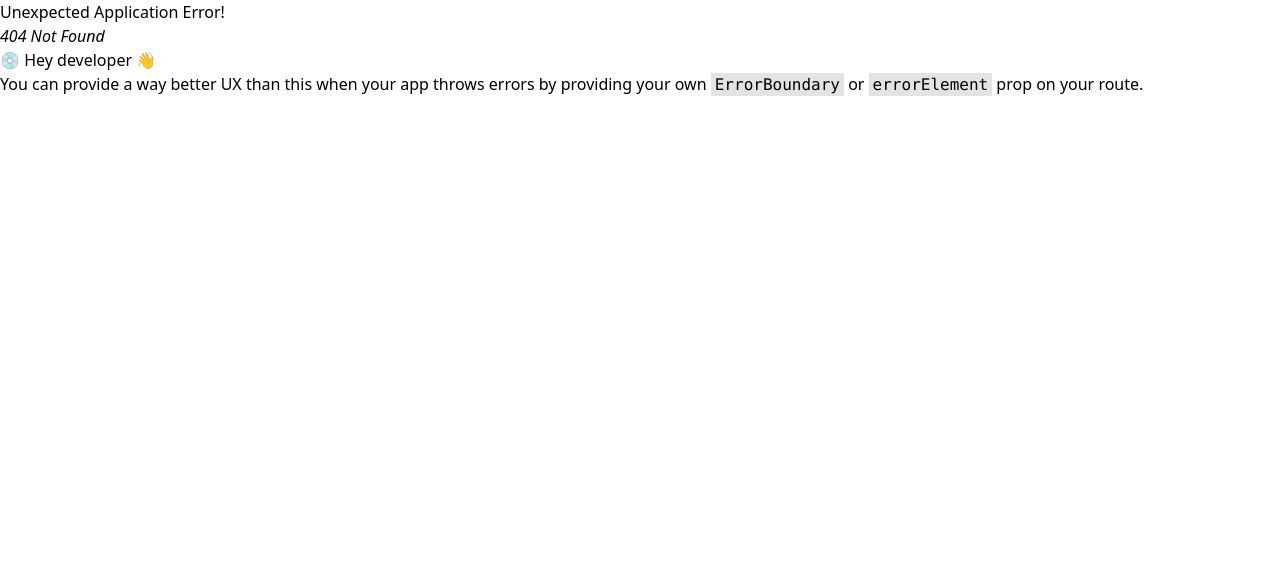
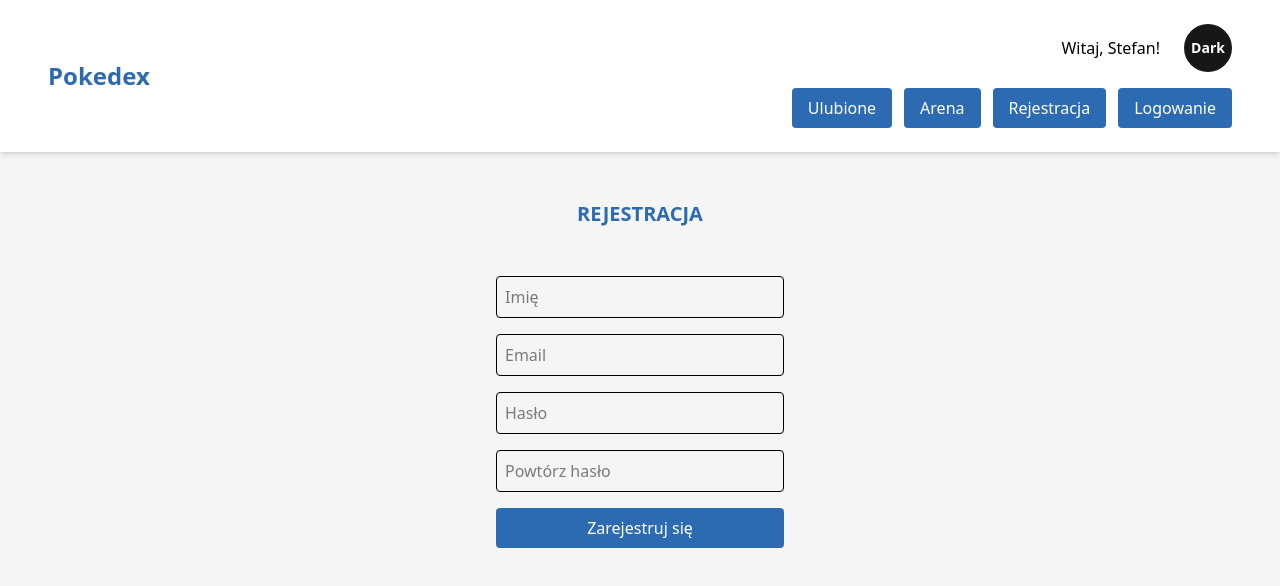
Before and after one commit to katarzynatchir/Pokedex, a React (Vite) app: page /register in a window 1280 px wide. Before the commit this address had no page. Shown: the top 586 px of the page. Built offline with nearby package versions, Linux system fonts and the light colour scheme.

Commit message:
do registration support and save to JSON server

```diff
--- /dev/null
+++ b/db.json
@@ -0,0 +1,88 @@
+{
+  "users": [
+    {
+      "id": "7c09",
+      "name": "Kasia",
+      "email": "tchir.katarzyna@gmail.com",
+      "password": "Kasia1212i#"
+    },
+    {
+      "id": "686b",
+      "name": "Ola",
+      "email": "ola@gmail.com",
+      "password": "Kasia123123i#"
+    },
+    {
+      "id": "e062",
+      "name": "fff",
+      "email": "tg@ccc.pl",
+      "password": "Kasia12i#"
+    },
+    {
+      "id": "f1d0",
+      "name": "Ola",
+      "email": "bn@po.pl",
+      "password": "Kasia123123i#"
+    },
+    {
+      "id": "735c",
+      "name": "kadia",
+      "email": "tchirarzyna@gmail.com",
+      "password": "Kasia123123i#"
+    },
+    {
+      "id": "9a69",
+      "name": "kadia",
+      "email": "123@vv.plv",
+      "password": "Kasia12i#"
+    },
+    {
+      "id": "5e7f",
+      "name": "ggg",
+      "email": "123@vv.plw",
+      "password": "Kasia12i#"
+    },
+    {
+      "id": "941e",
+      "name": "kadia",
+      "email": "ddd@po.pld",
+      "password": "Kasia12i#"
+    },
+    {
+      "id": "f3e7",
+      "name": "www",
+      "email": "ddbn@po.pl",
+      "password": "Kasia123123i#"
+    },
+    {
+      "id": "885b",
+      "name": "jjj",
+      "email": "qqqbn@po.pl",
+      "password": "Kasia123123i#"
+    },
+    {
+      "id": "6310",
+      "name": "qqq",
+      "email": "dcdd@po.pl",
+      "password": "Kasia123123i#"
+    },
+    {
+      "id": "8c02",
+      "name": "Tomasz",
+      "email": "asd@asd.pl",
+      "password": "Zxc123%a"
+    },
+    {
+      "id": "4ba6",
+      "name": "Tom",
+      "email": "tom@po.pl",
+      "password": "Tom123i#"
+    },
+    {
+      "id": "987e",
+      "name": "kadia",
+      "email": "tg@ko.pleee",
+      "password": "Qwerty1@"
+    }
+  ]
+}
--- a/package.json
+++ b/package.json
@@ -10,11 +10,15 @@
     "preview": "vite preview"
   },
   "dependencies": {
+    "@hookform/resolvers": "^5.0.1",
     "@tailwindcss/vite": "^4.1.2",
+    "notistack": "^3.0.2",
     "react": "^19.0.0",
     "react-dom": "^19.0.0",
+    "react-hook-form": "^7.55.0",
     "react-router-dom": "^7.4.1",
-    "tailwindcss": "^4.1.2"
+    "tailwindcss": "^4.1.2",
+    "zod": "^3.24.2"
   },
   "devDependencies": {
     "@eslint/js": "^9.21.0",
--- a/src/components/layout/Header.jsx
+++ b/src/components/layout/Header.jsx
@@ -17,7 +17,7 @@ const Header = () => {
         <div className="flex justify-end items-center space-x-6 mb-4">
           {/* tutaj dodać jak zrobię Logowanie: */}
           <p>Witaj, Stefan!</p>
-          {/* wynieść do nowego komponentu przełącznik toggleDarkMode i dodać ikony!! */}
+          {/* TODO wynieść do nowego komponentu przełącznik toggleDarkMode i dodać ikony!! */}
           <button
             onClick={toggleDarkMode}
             className="w-12 h-12 bg-neutral-900 dark:bg-white  rounded-full text-white dark:text-black font-semibold text-sm cursor-pointer"
@@ -30,15 +30,27 @@ const Header = () => {
         <nav className="flex space-x-3">
           <Link
             to="/favourites"
-            className="text-white bg-pokeblue-500 px-4 py-2 rounded-sm"
+            className="text-white bg-pokeblue-500 hover:bg-pokeblue-700 transition-colors duration-300 px-4 py-2 rounded-sm"
           >
             Ulubione
           </Link>
           <Link
             to="/arena"
-            className="text-white bg-pokeblue-500 px-4 py-2 rounded-sm"
+            className="text-white bg-pokeblue-500 hover:bg-pokeblue-700 transition-colors duration-300 px-4 py-2 rounded-sm"
           >
             Arena
+          </Link>
+          <Link
+            to="/register"
+            className="text-white bg-pokeblue-500 hover:bg-pokeblue-700 transition-colors duration-300 px-4 py-2 rounded-sm"
+          >
+            Rejestracja
+          </Link>
+          <Link
+            to="/login"
+            className="text-white bg-pokeblue-500 hover:bg-pokeblue-700 transition-colors duration-300 px-4 py-2 rounded-sm"
+          >
+            Logowanie
           </Link>
 
           {/* tutaj dodać więcej jak zrobię logowanie */}
--- /dev/null
+++ b/src/components/subpages/Login.jsx
@@ -0,0 +1,14 @@
+import React from 'react';
+
+const Login = () => {
+  return (
+    <>
+      <h1 className="text-xl font-bold text-pokeblue-500 dark:text-neutral-300 uppercase mb-4">
+        Logowanie
+      </h1>
+      <p>Tu będzie formularz logowania </p>
+    </>
+  );
+};
+
+export default Login;
--- a/src/components/subpages/Register.jsx
+++ b/src/components/subpages/Register.jsx
@@ -1,7 +1,154 @@
-import React from 'react';
+import React, { useEffect, useState } from 'react';
+import { useForm } from 'react-hook-form';
+import { z } from 'zod';
+import { zodResolver } from '@hookform/resolvers/zod';
+import { useNavigate } from 'react-router-dom';
+import { useSnackbar } from 'notistack';
+
+const schema = z
+  .object({
+    name: z.string().min(3, 'Imię musi mieć minimum 3 znaki'),
+    email: z.string().email('Niepoprawny adres email'),
+    password: z
+      .string()
+      .min(8, 'Hasło musi mieć co najmniej 8 znaków')
+      .regex(/[A-Z]/, 'Hasło musi zawierać wielką literę')
+      .regex(/\d/, 'Hasło musi zawierać cyfrę')
+      .regex(/[^a-zA-Z0-9]/, 'Hasło musi zawierać znak specjalny'),
+    repeatPassword: z.string(),
+  })
+  .refine(data => data.password === data.repeatPassword, {
+    message: 'Hasła się nie zgadzają',
+    path: ['repeatPassword'],
+  });
 
 const Register = () => {
-  return <div>Register</div>;
+  const [redirectToLogin, setRedirectToLogin] = useState(false);
+  const { enqueueSnackbar } = useSnackbar();
+  const navigate = useNavigate();
+
+  const {
+    register,
+    handleSubmit,
+    formState: { errors },
+  } = useForm({
+    resolver: zodResolver(schema),
+  });
+
+  const onSubmit = async data => {
+    console.log(data);
+    try {
+      //czy użytknik istnieje?
+      const res = await fetch(
+        `http://localhost:3000/users?email=${data.email}`
+      );
+      const existingUsers = await res.json();
+
+      if (existingUsers.length > 0) {
+        enqueueSnackbar('Użytkownik o podanym emailu już istnieje', {
+          variant: 'error',
+        });
+        return;
+      }
+
+      const newUser = {
+        name: data.name,
+        email: data.email,
+        password: data.password,
+      };
+
+      const createRes = await fetch(`http://localhost:3000/users`, {
+        method: 'POST',
+        headers: { 'Content-Type': 'application/json' },
+        body: JSON.stringify(newUser),
+      });
+
+      if (!createRes.ok) {
+        throw new Error('Błąd przy rejestracji użytkownika');
+      }
+
+      enqueueSnackbar('Zarejestrowano pomyślnie!', { variant: 'success' });
+      setRedirectToLogin(true);
+    } catch (error) {
+      console.error(error);
+      enqueueSnackbar('Coś poszło nie tak 😓', { variant: 'error' });
+    }
+  };
+
+  useEffect(() => {
+    if (redirectToLogin) {
+      const timeout = setTimeout(() => {
+        navigate('/login');
+      }, 5000);
+
+      return () => clearTimeout(timeout);
+    }
+  }, [redirectToLogin, navigate]);
+
+  return (
+    <>
+      <h1 className="text-xl font-bold text-pokeblue-500 dark:text-neutral-300 uppercase mb-4">
+        Rejestracja
+      </h1>
+      <form
+        onSubmit={handleSubmit(onSubmit)}
+        className="w-2xs max-w-9/12 mx-auto mt-8 space-y-4"
+      >
+        <div className="w-full">
+          <input
+            {...register('name')}
+            type="text"
+            placeholder="Imię"
+            className="w-full border p-2 rounded"
+          />
+          {errors.name?.message && (
+            <p className="text-red-500 text-sm mt-1">{errors.name.message}</p>
+          )}
+        </div>
+        <div className="w-full">
+          <input
+            {...register('email')}
+            type="email"
+            placeholder="Email"
+            className="w-full border p-2 rounded"
+          />
+          {errors.email?.message && (
+            <p className="text-red-500 text-sm">{errors.email?.message}</p>
+          )}
+        </div>
+        <div className="w-full">
+          <input
+            {...register('password')}
+            type="password"
+            placeholder="Hasło"
+            className="w-full border p-2 rounded"
+          />
+          {errors.password?.message && (
+            <p className="text-red-500 text-sm">{errors.password?.message}</p>
+          )}
+        </div>
+        <div className="w-full">
+          <input
+            {...register('repeatPassword')}
+            type="password"
+            placeholder="Powtórz hasło"
+            className="w-full border p-2 rounded"
+          />
+          {errors.repeatPassword?.message && (
+            <p className="text-red-500 text-sm">
+              {errors.repeatPassword?.message}
+            </p>
+          )}
+        </div>
+
+        <button
+          type="submit"
+          className=" text-white p-2 rounded w-full bg-pokeblue-500 hover:bg-pokeblue-700 transition-colors duration-300 cursor-pointer"
+        >
+          Zarejestruj się
+        </button>
+      </form>
+    </>
+  );
 };
-
 export default Register;
--- a/src/hooks/useFetch.js
+++ b/src/hooks/useFetch.js
@@ -13,7 +13,7 @@ export const useFetch = url => {
         const response = await fetch(url);
         if (!response.ok) throw new Error('Error during fetching data');
         const result = await response.json();
-        console.log('result:', result);
+        // console.log('result:', result);
         setData(result);
       } catch (err) {
         setError(err.message);
--- a/src/index.css
+++ b/src/index.css
@@ -2,24 +2,7 @@
 
 @custom-variant dark (&:where(.dark, .dark *));
 
-:root {
-  --pokeblue-500: #2c6bb2;
+@theme {
+  --color-pokeblue-500: #2c6bb2;
+  --color-pokeblue-700: #255893;
 }
-
-@theme {
-  --pokeblue-500: #2c6bb2;
-  --pokeblue-600: #2962a3;
-  --pokeblue-700: #255893;
-}
-.bg-pokeblue-500 {
-  background-color: var(--pokeblue-500);
-}
-.text-pokeblue-500 {
-  color: var(--pokeblue-500);
-}
-.bg-pokeblue-700 {
-  background-color: var(--pokeblue-700);
-}
-.text-pokeblue-700 {
-  color: var(--pokeblue-700);
-}
--- a/src/main.jsx
+++ b/src/main.jsx
@@ -3,11 +3,14 @@ import ReactDOM from 'react-dom/client';
 import App from './App';
 import './index.css';
 import { ThemeProvider } from './context/ThemeContext';
+import { SnackbarProvider } from 'notistack';
 
 ReactDOM.createRoot(document.getElementById('root')).render(
   <React.StrictMode>
     <ThemeProvider>
-      <App />
+      <SnackbarProvider maxSnack={3} autoHideDuration={5000}>
+        <App />
+      </SnackbarProvider>
     </ThemeProvider>
   </React.StrictMode>
 );
--- a/src/router/index.jsx
+++ b/src/router/index.jsx
@@ -1,6 +1,8 @@
 import { createBrowserRouter } from 'react-router-dom';
 import MainLayout from '../components/layout/MainLayout';
 import Home from '../components/subpages/Home';
+import Register from '../components/subpages/Register';
+import Login from '../components/subpages/Login';
 
 const router = createBrowserRouter([
   {
@@ -11,6 +13,8 @@ const router = createBrowserRouter([
         index: true,
         element: <Home />,
       },
+      { path: 'register', element: <Register /> },
+      { path: 'login', element: <Login /> },
       // tutaj dodać kolejne trasy: arena, favourites, edition itd.
     ],
   },
```
Also changed, not shown: 1 other file (tests, documents, lock files or other folders).
